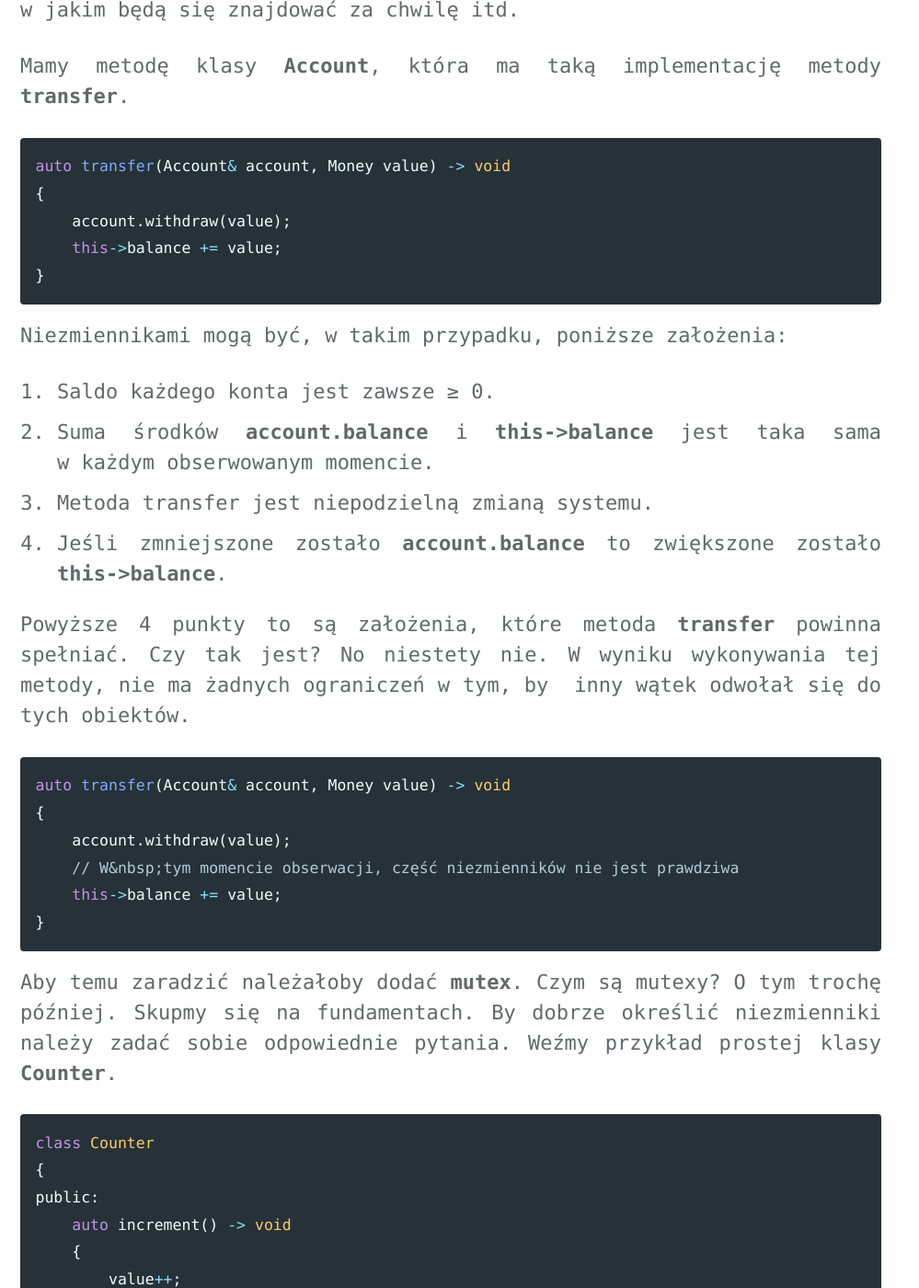
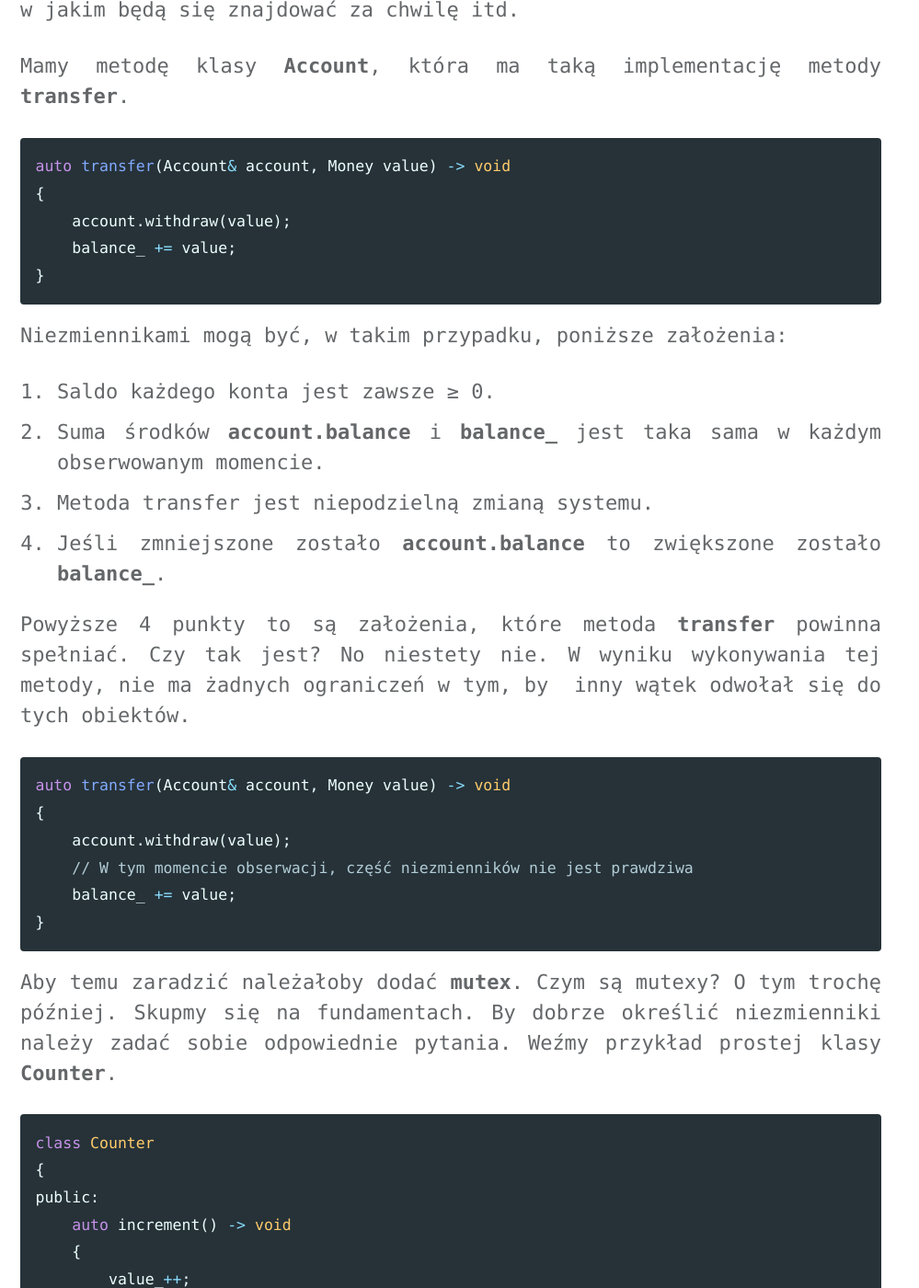
Before and after one commit to TadekBiela/cpptested, a Jekyll site: the page built from _posts/2026-02-24-multithreading-fundamentals.md, in a window 1280 px wide and 1400 px high, scrolled down 3018 px. Shown: the whole window at 92% size, without its empty margins (0-999 px from the left). Built offline with Jekyll 4.4.1, drawn with Linux system fonts in a browser that asks for light colours; cached includes are drawn as plain includes; comment, search, counter and statistics services are not loaded; some of the changed text lies outside the part shown.

````diff
--- a/_posts/2026-02-24-multithreading-fundamentals.md
+++ b/_posts/2026-02-24-multithreading-fundamentals.md
@@ -56,16 +56,16 @@ Mamy metodę klasy **Account**, która ma taką implementację metody **transfer
 auto transfer(Account& account, Money value) -> void
 {
     account.withdraw(value);
-    this->balance += value;
+    balance_ += value;
 }
 ```
 
 Niezmiennikami mogą być, w&nbsp;takim przypadku, poniższe założenia:
 
 1. Saldo każdego konta jest zawsze ≥ 0.
-2. Suma środków **account.balance** i&nbsp;**this->balance** jest taka sama w&nbsp;każdym obserwowanym momencie.
+2. Suma środków **account.balance** i&nbsp;**balance_** jest taka sama w&nbsp;każdym obserwowanym momencie.
 3. Metoda transfer jest niepodzielną zmianą systemu.
-4. Jeśli zmniejszone zostało **account.balance** to zwiększone zostało **this->balance**.
+4. Jeśli zmniejszone zostało **account.balance** to zwiększone zostało **balance_**.
 
 Powyższe 4 punkty to są założenia, które metoda **transfer** powinna spełniać. Czy&nbsp;tak jest? No niestety nie. W&nbsp;wyniku wykonywania tej metody, nie&nbsp;ma żadnych ograniczeń w&nbsp;tym, by&nbsp; inny wątek odwołał się do tych obiektów.
 
@@ -73,8 +73,8 @@ Powyższe 4 punkty to są założenia, które metoda **transfer** powinna spełn
 auto transfer(Account& account, Money value) -> void
 {
     account.withdraw(value);
-    // W&nbsp;tym momencie obserwacji, część niezmienników nie jest prawdziwa
-    this->balance += value;
+    // W tym momencie obserwacji, część niezmienników nie jest prawdziwa
+    balance_ += value;
 }
 ```
 
@@ -86,22 +86,22 @@ class Counter
 public:
     auto increment() -> void
     {
-        value++;
+        value_++;
     }
 
     auto getValue() const -> int
     {
-        return value;
+        return value_;
     }
 
 private:
-    int value{ 0 };
+    int value_{ 0 };
 };
 ```
 
 1. Co jest stanem naszego obiektu klasy **Counter**?
 
-Stanem jest zmienna **value**, a&nbsp;raczej to jaką wartość posiada w&nbsp;każdym momencie obserwacji.
+Stanem jest zmienna **value_**, a&nbsp;raczej to jaką wartość posiada w&nbsp;każdym momencie obserwacji.
 
 2. Kto może obserwować stan obiektu klasy **Colunter**?
 
@@ -109,24 +109,24 @@ Każdy inny wątek w&nbsp;dowolnym momencie. Nie&nbsp;tylko przed i&nbsp;po wywo
 
 3. Jaki stan jest niedozwolony? Sprawia, że&nbsp;obiekt klasy **Counter** jest niespójny?
 
-**value** jest ujemne.
+**value_** jest ujemne.
 
-Naszym niezmiennikiem będzie więc: "Stan zmiennej **value** jest nieujemny w&nbsp;każdym momencie obserwacji."
+Naszym niezmiennikiem będzie więc: "Stan zmiennej **value_** jest nieujemny w&nbsp;każdym momencie obserwacji."
 
 Zastanówmy się, czy&nbsp;jest w&nbsp;ogóle możliwość, aby&nbsp; ten niezmiennik był złamany? Dla przykładu metoda **increment**.
 
 ```cpp
 auto increment() -> void
 {
-    value++;
+    value_++;
 }
 ```
 
-Czy istnieje moment, w&nbsp;którym **value** może być ujemny? Weź pod uwagę dowolny przeplot wątków. Zakładamy brak synchronizacji i&nbsp;wiele wątków korzystających z&nbsp;tego samego obiektu klasy **Counter**. Wartość **value** jest inicjalizowana jako 0.
+Czy istnieje moment, w&nbsp;którym **value_** może być ujemny? Weź pod uwagę dowolny przeplot wątków. Zakładamy brak synchronizacji i&nbsp;wiele wątków korzystających z&nbsp;tego samego obiektu klasy **Counter**. Wartość **value_** jest inicjalizowana jako 0.
 
 Odpowiedź brzmi: tak.
 
-Intuicyjnie jest to przecież niemożliwe, prawda? Przecież zaczynamy od 0 i&nbsp;tylko inkrementujemy. Tak,&nbsp;to&nbsp;prawda, jednak przy przetwarzaniu wielowątkowym, w&nbsp;przypadku naszej klasy **Counter**, mamy do czynienia z&nbsp;**data race**. Wątki konkurują ze sobą o&nbsp;dostęp do **value**. Gdy jeden z&nbsp;wątków właśnie pracuje nad zwiększeniem **value**, inny, w&nbsp;dowolnym momencie może zaobserwować **value** i&nbsp;odczytać jej stan jako dowolny ciąg bitów. **value** może być jeszcze w&nbsp;rejestrze CPU, może zawierać starą wartość, może zawierać tylko fragment nowej wartości (w reprezentacji bitowej). Standard C++ określa **data race** jako Undefined Behavior. Po dokładne szczegóły [odsyłam do oficjalnej dokumentacji](https://cppreference.net/cpp/language/multithread.html){:target="_blank" rel="noopener"}.
+Intuicyjnie jest to przecież niemożliwe, prawda? Przecież zaczynamy od 0 i&nbsp;tylko inkrementujemy. Tak,&nbsp;to&nbsp;prawda, jednak przy przetwarzaniu wielowątkowym, w&nbsp;przypadku naszej klasy **Counter**, mamy do czynienia z&nbsp;**data race**. Wątki konkurują ze sobą o&nbsp;dostęp do **value_**. Gdy jeden z&nbsp;wątków właśnie pracuje nad zwiększeniem **value_**, inny, w&nbsp;dowolnym momencie może zaobserwować **value_** i&nbsp;odczytać jej stan jako dowolny ciąg bitów. **value_** może być jeszcze w&nbsp;rejestrze CPU, może zawierać starą wartość, może zawierać tylko fragment nowej wartości (w reprezentacji bitowej). Standard C++ określa **data race** jako Undefined Behavior. Po dokładne szczegóły [odsyłam do oficjalnej dokumentacji](https://cppreference.net/cpp/language/multithread.html){:target="_blank" rel="noopener"}.
 
 Wyznaczanie niezmienników nie jest rzeczą trywialną i&nbsp;wymaga ćwiczeń, niemniej znając ich definicje i&nbsp;założenia będzie to znacznie prostsze.
 
@@ -141,19 +141,19 @@ Wróćmy do przykładu z&nbsp;funkcją **transfer** i&nbsp;dodajmy do niej **mut
 ```cpp
 auto transfer(Account& account, Money value) -> void
 {
-    std::lock_guard<std::mutex> transferLock{ transferMutex };
+    std::lock_guard<std::mutex> transferLock{ transferMutex_ };
     account->withdraw(value);
-    this->balance += value;
+    balance_ += value;
 }
 ```
 
 **std::lock_guard** to narzędzie typu [RAII](https://pl.wikipedia.org/wiki/Resource_Acquisition_Is_Initialization){:target="_blank" rel="noopener"}, samo blokuje **mutex** w&nbsp;chwili tworzenia i&nbsp;odblokowuje w&nbsp;momencie destrukcji. Teraz funkcja **transfer** zachowuje niezmiennik:
 
-4. Jeśli zmniejszone zostało **account.balance** to zwiększone zostało **this->balance**.
+4. Jeśli zmniejszone zostało **account.balance** to zwiększone zostało **balance_**.
 
 Obserwowalny moment jest tylko przed zablokowaniem **mutexa** i&nbsp;po jego odblokowaniu, czyli całe ciało funkcji **transfer** nie jest dostępne dla innych wątków. Nie&nbsp;zawsze sekcja krytyczna to występujące po sobie linijki kodu. Najważniejsze są **niezmienniki**. Należy zawsze, przy analizie kodu wielowątkowego, zadawać sobie pytanie o&nbsp;poprawny stan naszej zmiennej czy obiektu.
 
-Dla klasy **Counter** sekcją krytyczną będą wszystkie operacje na zmiennej **value**.
+Dla klasy **Counter** sekcją krytyczną będą wszystkie operacje na zmiennej **value_**.
 
 ```cpp
 class Counter
@@ -161,19 +161,19 @@ class Counter
 public:
     auto increment() -> void
     {
-        std::lock_guard<std::mutex> valueLock{valueMutex};
-        value++;
+        std::lock_guard<std::mutex> valueLock{ valueMutex_ };
+        value_++;
     }
 
     auto getValue() const -> int
     {
-        std::lock_guard<std::mutex> valueLock{valueMutex};
-        return value;
+        std::lock_guard<std::mutex> valueLock{ valueMutex_ };
+        return value_;
     }
 
 private:
-    int value{ 0 };
-    mutable std::mutex valueMutex;
+    int value_{ 0 };
+    mutable std::mutex valueMutex_;
 };
 ```
 
````
Also changed, not shown: _posts/2025-11-17-dry-and-other-principles.md (+23 -22 lines), _posts/2025-12-16-handling-globals.md (+16 -16 lines), _posts/2026-01-26-gtest-mistakes.md (+3 -3 lines), _posts/2026-02-23-logic-in-uts.md (+12 -12 lines).
